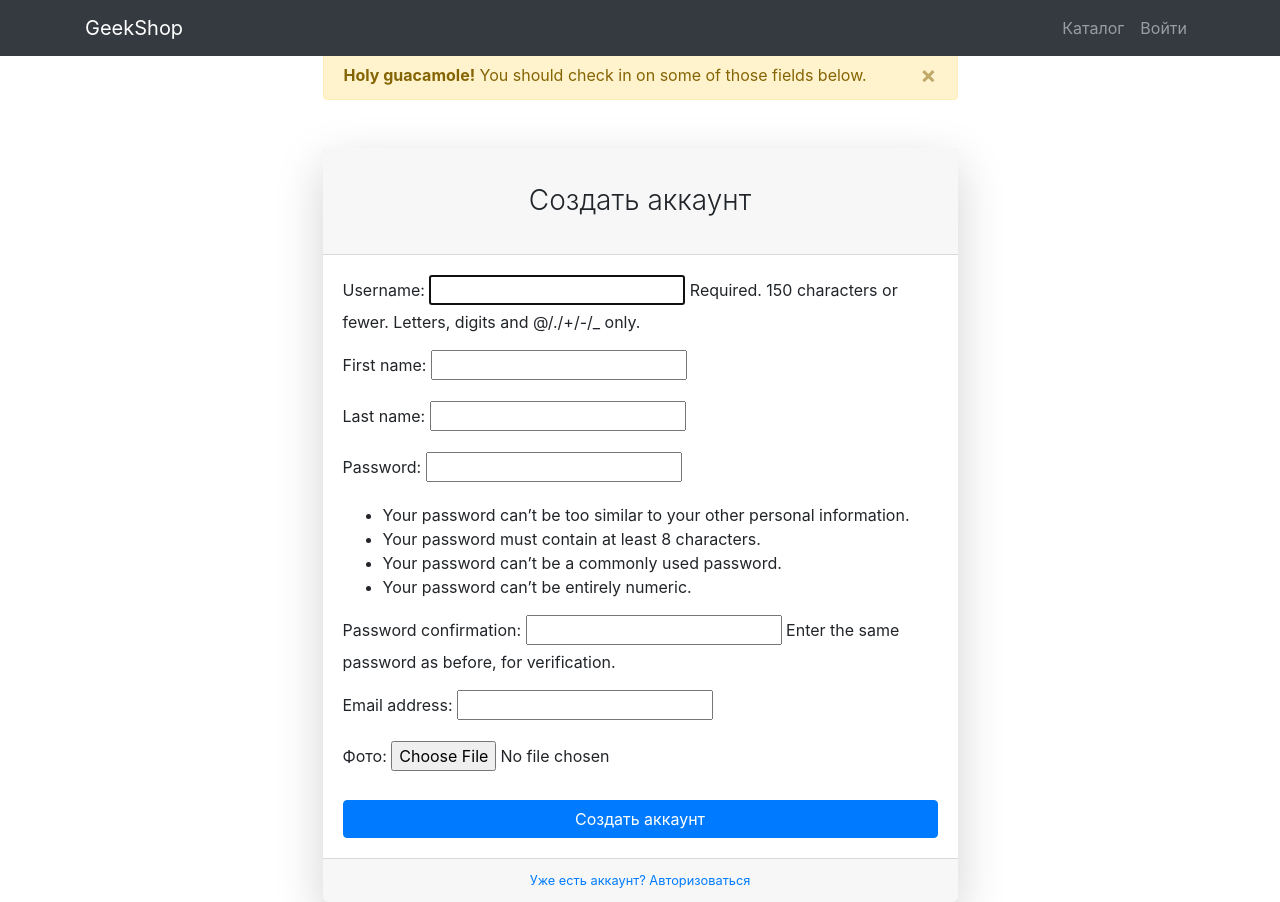
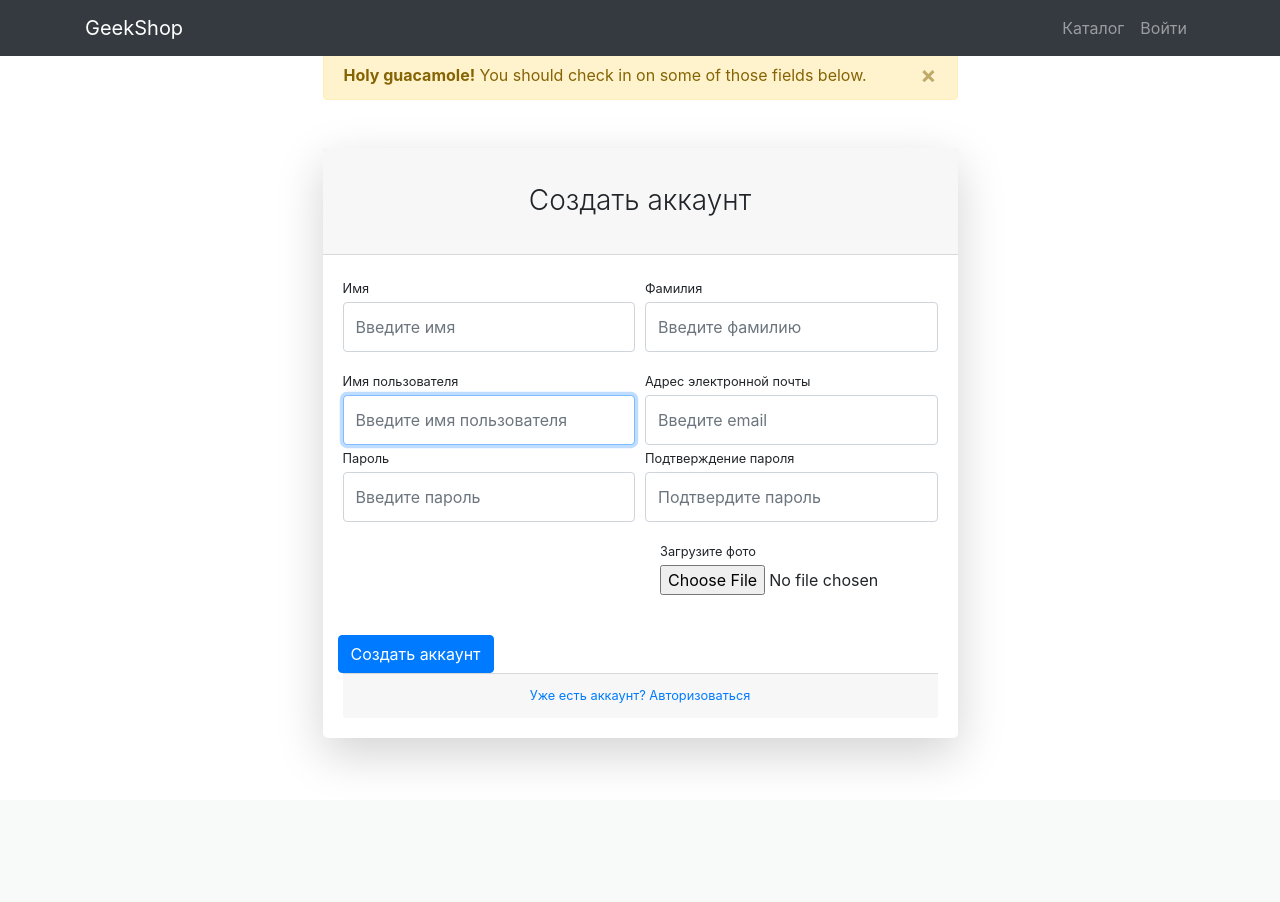
Before and after one commit to Jahdie/Geekshop, a Django app: page /users/registration/ in a window 1280 px wide. After the commit the page ends 800 px from the top, so only its background shows below. Run offline with Django 3.2, Linux system fonts and the light colour scheme; some libraries are stand-ins or nearby versions.

Commit message:
add styles for templates

```diff
--- a/users/forms.py
+++ b/users/forms.py
@@ -1,15 +1,36 @@
+from django import forms
 from django.contrib.auth.forms import AuthenticationForm
 from users.models import Users
 from django.contrib.auth.forms import UserCreationForm
 
 
 class UserLoginForm(AuthenticationForm):
+    username = forms.CharField(widget=forms.TextInput(attrs={
+        'class': 'form-control py-4', 'placeholder': 'Введите имя пользователя'}))
+    password = forms.CharField(widget=forms.PasswordInput(attrs={
+        'class': 'form-control py-4', 'placeholder': 'Введите пароль'}))
+
     class Meta:
         model = Users
         fields = ('username', 'password')
 
 
 class UserRegisterForm(UserCreationForm):
+    username = forms.CharField(widget=forms.TextInput(attrs={
+        'class': 'form-control py-4', 'placeholder': 'Введите имя пользователя'}))
+    first_name = forms.CharField(widget=forms.TextInput(attrs={
+        'class': 'form-control py-4', 'placeholder': 'Введите имя'}))
+    last_name = forms.CharField(widget=forms.TextInput(attrs={
+        'class': 'form-control py-4', 'placeholder': 'Введите фамилию'}))
+    password1 = forms.CharField(widget=forms.PasswordInput(attrs={
+        'class': 'form-control py-4', 'placeholder': 'Введите пароль'}))
+    password2 = forms.CharField(widget=forms.PasswordInput(attrs={
+        'class': 'form-control py-4', 'placeholder': 'Подтвердите пароль'}))
+    email = forms.CharField(widget=forms.EmailInput(attrs={
+        'class': 'form-control py-4', 'placeholder': 'Введите email'}))
+    image = forms.FileField(widget=forms.FileInput(attrs={
+        'placeholder': 'Загрузите фото'}))
+
     class Meta:
         model = Users
         fields = ('username', 'first_name', 'last_name', 'password1', 'password2', 'email', 'image')
--- a/users/templates/registration.html
+++ b/users/templates/registration.html
@@ -16,63 +16,64 @@
                         </div>
                         <div class="card-body">
                             <form action="{% url 'users:registration' %}" method="post" enctype="multipart/form-data">
-                                    {{ form.as_p }}
                                 {% csrf_token %}
-{#                                    <div class="form-row">#}
-{#                                        <div class="col-md-6">#}
-{#                                            <div class="form-group">#}
-{#                                                <label class="small mb-1" for="inputFirstName">Имя</label>#}
-{#                                                <input class="form-control py-4" id="inputFirstName" type="text"#}
-{#                                                       placeholder="Введите имя"/>#}
-{#                                            </div>#}
-{#                                        </div>#}
-{#                                        <div class="col-md-6">#}
-{#                                            <div class="form-group">#}
-{#                                                <label class="small mb-1" for="inputLastName">Фамилия</label>#}
-{#                                                <input class="form-control py-4" id="inputLastName" type="text"#}
-{#                                                       placeholder="Введите фамилию"/>#}
-{#                                            </div>#}
-{#                                        </div>#}
-{#                                    </div>#}
-{#                                    <div class="form-row">#}
-{#                                        <div class="col-md-6">#}
-{#                                            <label class="small mb-1" for="inputUsername">Имя пользователя</label>#}
-{#                                            <input class="form-control py-4" id="inputUsername" type="text"#}
-{#                                                   aria-describedby="usernameHelp"#}
-{#                                                   placeholder="Введите имя пользователя"/>#}
-{#                                        </div>#}
-{#                                        <div class="col-md-6">#}
-{#                                            <label class="small mb-1" for="inputEmailAddress">Адрес электронной#}
-{#                                                почты</label>#}
-{#                                            <input class="form-control py-4" id="inputEmailAddress" type="email"#}
-{#                                                   aria-describedby="emailHelp"#}
-{#                                                   placeholder="Введите адрес эл. почты"/>#}
-{#                                        </div>#}
-{#                                    </div>#}
-{#                                    <div class="form-row">#}
-{#                                        <div class="col-md-6">#}
-{#                                            <div class="form-group">#}
-{#                                                <label class="small mb-1" for="inputPassword">Пароль</label>#}
-{#                                                <input class="form-control py-4" id="inputPassword" type="password"#}
-{#                                                       placeholder="Введите пароль"/>#}
-{#                                            </div>#}
-{#                                        </div>#}
-{#                                        <div class="col-md-6">#}
-{#                                            <div class="form-group">#}
-{#                                                <label class="small mb-1" for="inputConfirmPassword">Подтверждение#}
-{#                                                    пароля</label>#}
-{#                                                <input class="form-control py-4" id="inputConfirmPassword"#}
-{#                                                       type="password" placeholder="Подтвердите пароль"/>#}
-{#                                            </div>#}
-{#                                        </div>#}
-{#                                    </div>#}
+                                <div class="form-row">
+                                    <div class="col-md-6">
+                                        <div class="form-group">
+                                            <label class="small mb-1" for={{ form.first_name.id_for_label }}>Имя</label>
+                                            {{ form.first_name }}
+                                        </div>
+                                    </div>
+                                    <div class="col-md-6">
+                                        <div class="form-group">
+                                            <label class="small mb-1"
+                                                   for={{ form.last_name.id_for_label }}>Фамилия</label>
+                                            {{ form.last_name }}
+                                        </div>
+                                    </div>
+                                </div>
+                                <div class="form-row">
+                                    <div class="col-md-6">
+                                        <label class="small mb-1" for={{ form.username.id_for_label }}>Имя
+                                            пользователя</label>
+                                        {{ form.username }}
+                                    </div>
+                                    <div class="col-md-6">
+                                        <label class="small mb-1" for={{ form.email.id_for_label }}>Адрес электронной
+                                            почты</label>
+                                        {{ form.email }}
+                                    </div>
+                                </div>
+                                <div class="form-row">
+                                    <div class="col-md-6">
+                                        <div class="form-group">
+                                            <label class="small mb-1"
+                                                   for={{ form.password1.id_for_label }}>Пароль</label>
+                                            {{ form.password1 }}
+                                        </div>
+                                    </div>
+                                    <div class="col-md-6">
+                                        <div class="form-group">
+                                            <label class="small mb-1" for={{ form.password2.id_for_label }}>Подтверждение
+                                                пароля</label>
+                                            {{ form.password2 }}
+                                        </div>
+                                        <div class="col-md-6">
+                                            <div class="form-group">
+                                                <label class="small mb-1" for={{ form.image.id_for_label }}>Загрузите
+                                                    фото</label>
+                                                {{ form.image }}
+                                            </div>
+                                        </div>
+                                    </div>
                                     <div class="form-group mt-4 mb-0">
                                         <input class="btn btn-primary btn-block" type="submit" value="Создать аккаунт">
                                     </div>
                             </form>
                         </div>
                         <div class="card-footer text-center">
-                                <div class="small"><a href={% url "users:login" %}>Уже есть аккаунт? Авторизоваться</a></div>
+                            <div class="small"><a href={% url "users:login" %}>Уже есть аккаунт? Авторизоваться</a>
+                            </div>
                         </div>
                     </div>
                 </div>
```
Also changed, not shown: users/templates/login.html (+11 -12 lines), db.sqlite3. Lines whose indentation alone changed are shown as unchanged.
